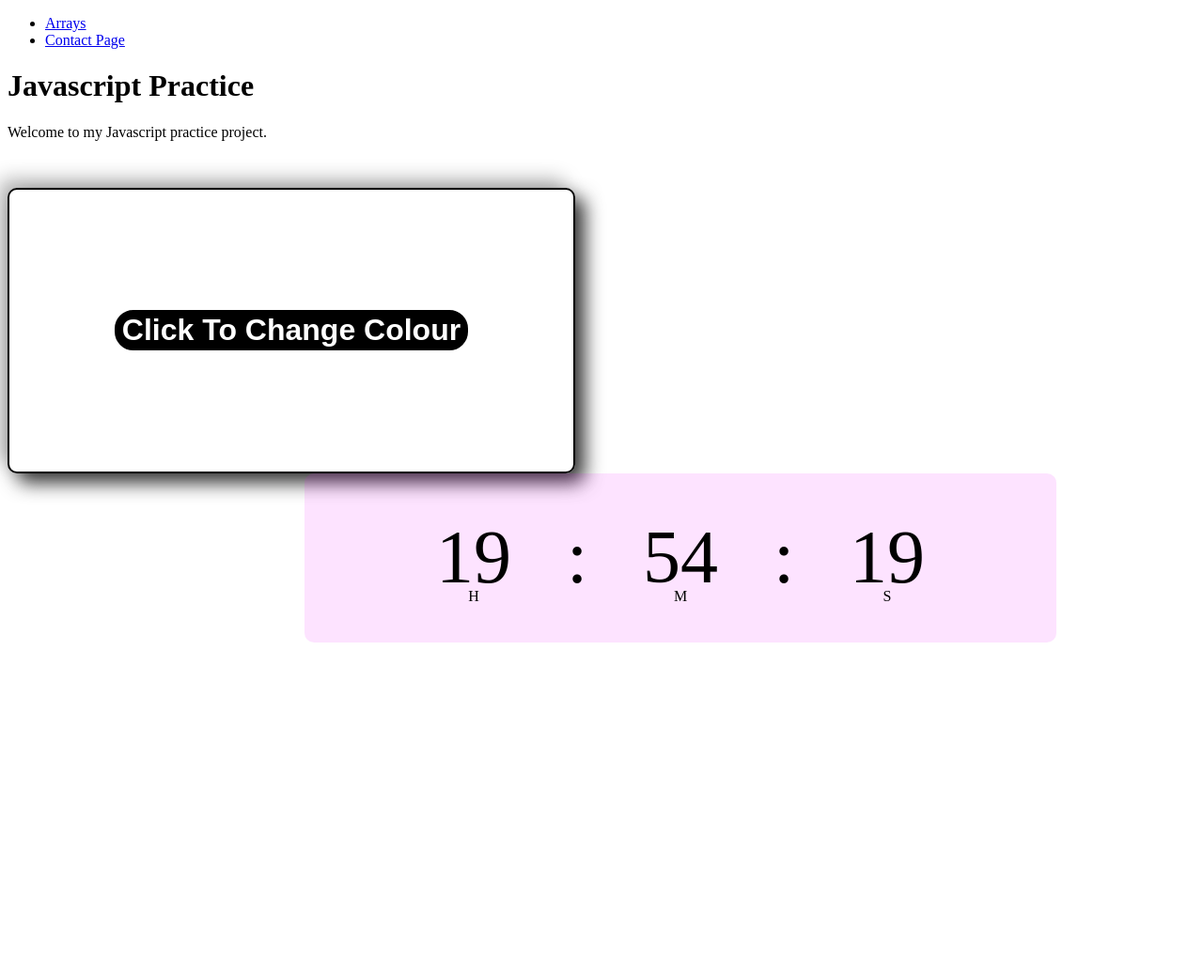
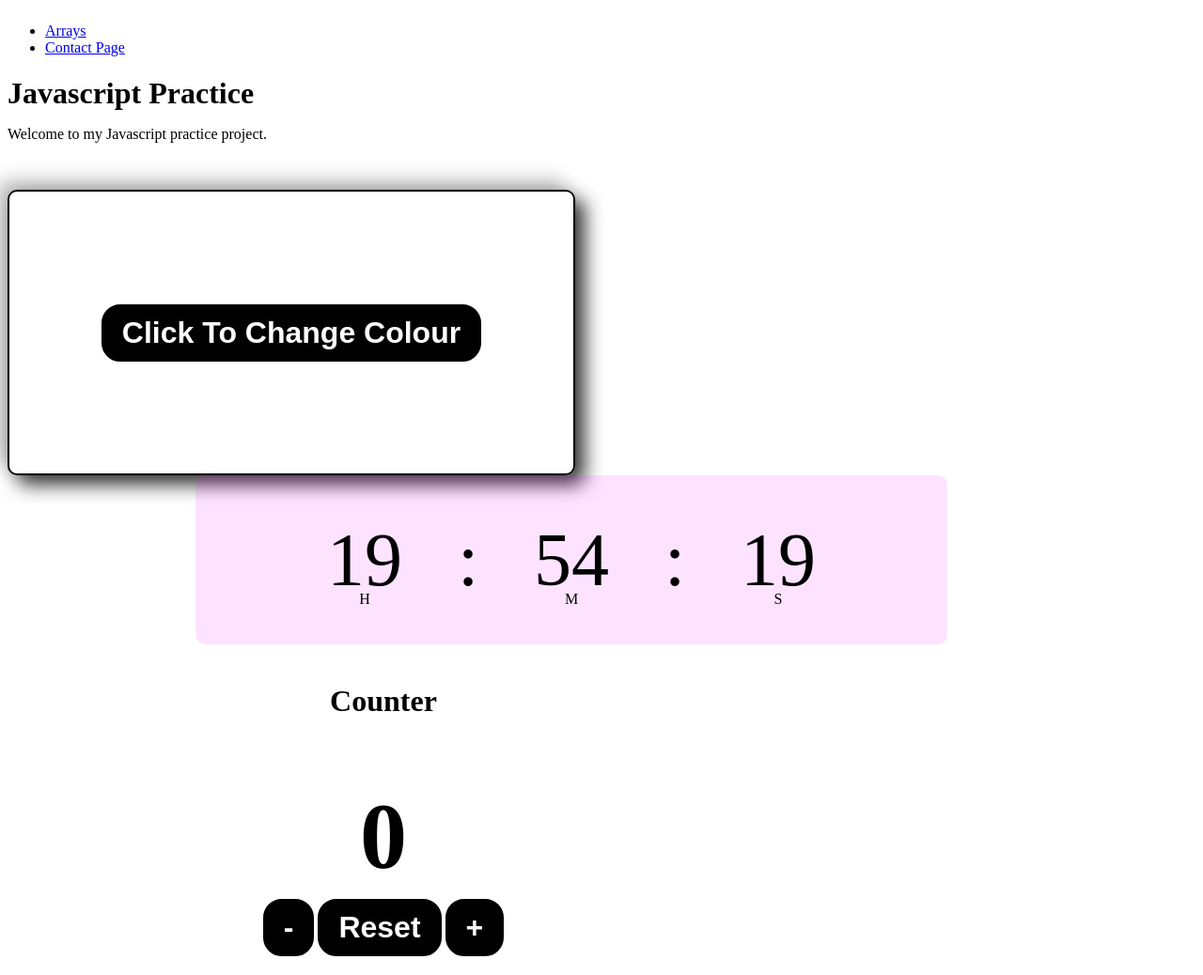
Before and after one commit to Dom-C-Hallam/js-practice, a plain HTML site: page index.html in a window 1280 px wide. Shown: the whole page at 94% size. Before the commit the page ends 800 px from the top, so only its background shows below. Drawn offline with Linux system fonts and the light colour scheme.

Commit message:
I have added a simple counter to the home page, the JS code features all the comments explaining the code

```diff
--- /dev/null
+++ b/counter.js
@@ -0,0 +1,27 @@
+//This creates a variable named "count" and selects the number "0" in index.html using the id "count".
+const count = document.querySelector('#count');
+//This creates a variable named "sub" and selects the subtract button with the id of "count" in index.html.
+const sub = document.querySelector('#sub');
+//This creates a variable named "add" and selects the add button in index.html with the id of "add".
+const add = document.querySelector('#add');
+//This creates a variable named "reset" and selects the rest button in index.html with the id of "reset".
+
+//This creates a changeable variable named counter and sets its default value as 0.
+let counter = 0;
+
+//This adds an event when the user clicks the subtract button. It tells the button to minus from the value shown,
+//it sets the 0 in index.html to the above value of counter, this is repeated throughout the other two bits of code below.
+sub.addEventListener('click', () => {
+    counter--;
+    count.innerHTML = counter;
+})
+
+add.addEventListener('click', () => {
+    counter++;
+    count.innerHTML = counter;
+})
+
+reset.addEventListener('click', () => {
+    counter = 0;
+    count.innerHTML = counter;
+})
--- a/index.html
+++ b/index.html
@@ -49,11 +49,25 @@
         </div>
     </div>
 
+    <div class="counter-container">
+        <div class="counter-title">
+            <h1>Counter</h1>
+        </div>
+        <div class="counter-header">
+            <h1 id="count">0</h1>
+        </div>
+        <div class="buttons">
+            <button id="sub">-</button>
+            <button id="reset">Reset</button>
+            <button id="add">+</button>
+        </div>
+    </div>
 
 
 
     <script src="colour.js"></script>
     <script src="clock.js"></script>
+    <script src="counter.js"></script>
 </body>
 
 </html>
--- a/style.css
+++ b/style.css
@@ -1,4 +1,11 @@
     /* +++ index.html/Home page CSS +++ */
+
+    body {
+        display: inline-block;
+        align-items: center;
+        justify-content: center;
+        height: 100vh;
+    }
 
     /* This selects the <div> containing the button and creates a box around it*/
     .btnwrapper {
@@ -12,8 +19,8 @@
         transition: .4s ease-in; /* This creates a transition effect when the colour is changed */
         border: 2px solid black; /* This creates a border around the div containing the button */
         box-shadow: 10px 10px 20px #333, -10px -10px 20px #bbb; /* This creates a shadow around the box */
-        position: relative;
     }
+
     /* This selects the button in index.html, it is currently the only button on the site*/
     button {
         font-size: 2rem; /* This sets the size of the font, rem is used to assist the media queries */
@@ -73,3 +80,24 @@
     #secs::after {
         content: 'S'
     }
+
+    /* This is the CSS for the Counter app */
+
+    .counter-container {
+        text-align: center;
+        padding: 20px;
+    }
+
+    .counter-header, h1 {
+        margin-bottom: 10px;
+    }
+
+    .counter-header {
+        font-size: 50px;
+        margin-bottom: 10px;
+    }
+
+    button {
+        padding: 10px 20px;
+        cursor: pointer;
+    }
```
